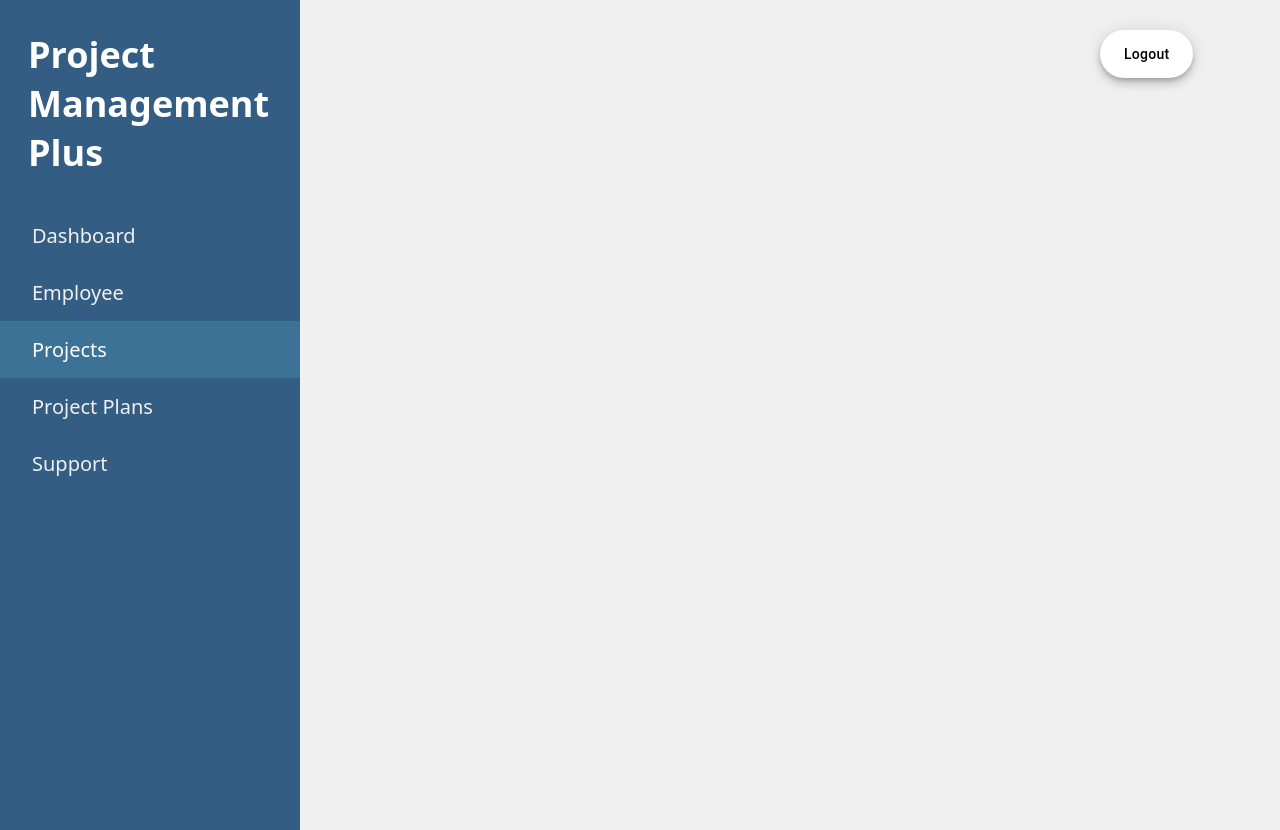
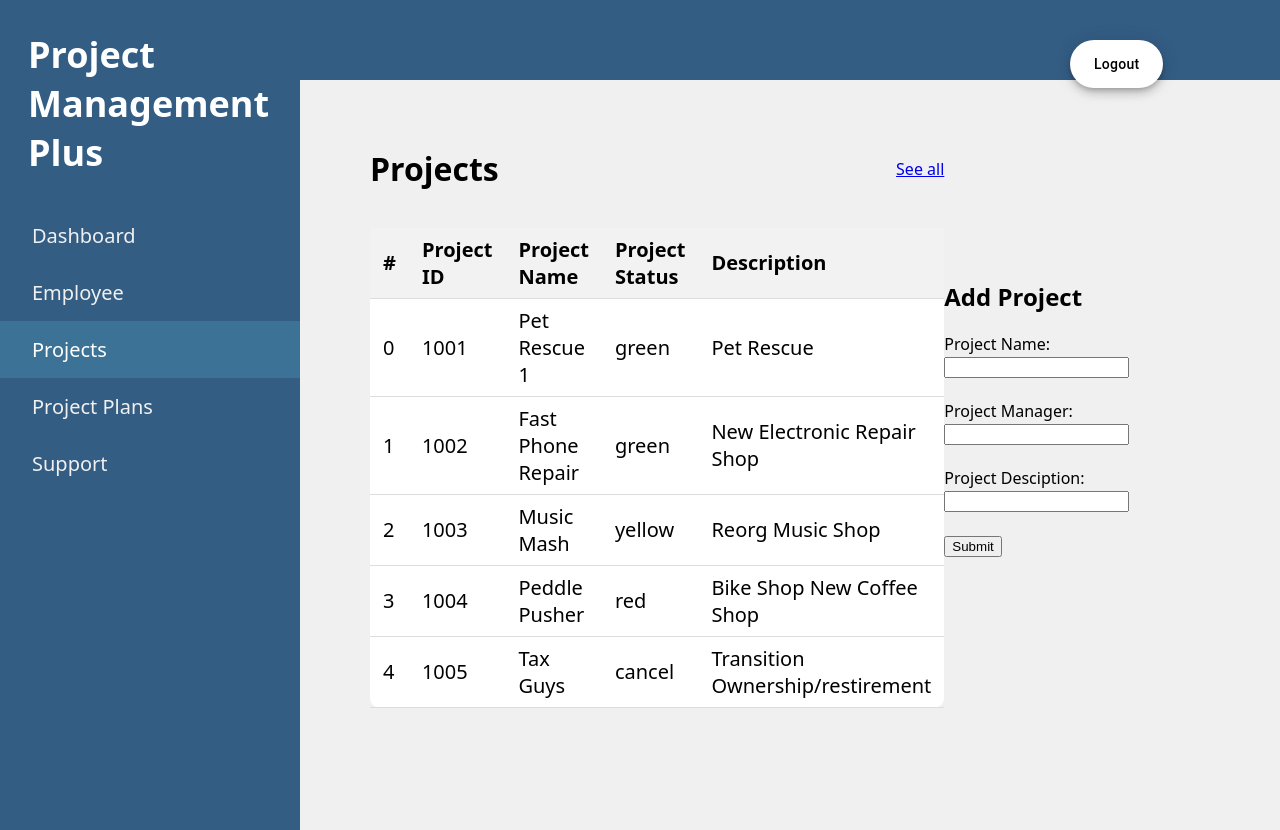
Before and after one commit to KinneyRepo/Project_Management_Application, a PHP site: page /projects.php in a window 1280 px wide. Run offline with PHP 8.4, Linux system fonts and the light colour scheme; the visitor is signed in with stand-in values (Sample User, id 1).

Commit message:
Add files via upload

```diff
--- a/projects.php
+++ b/projects.php
@@ -13,7 +13,7 @@ if (!isset($_SESSION['user_id'])) {
   	<meta name="viewport" content="width=device-width, initial-scale=1.0">
 	<title>Projects</title>
 	<link rel="stylesheet" href="css/dashboard.css" type="text/css"/>
-
+	<link rel="stylesheet" href="css/project.css" />
 </head>
 
 <body>
@@ -27,6 +27,8 @@ if (!isset($_SESSION['user_id'])) {
 		<li><a href='support.php'>Support</a></li>
 	</ul>
   </div>
+<div class="top-navbar">
+
   <div class="logout">
 	<p>
 		<form>
@@ -35,9 +37,95 @@ if (!isset($_SESSION['user_id'])) {
 	</p>
 	</div>
 
+<div class="main-body">
+
+      <div class="project_lists">
+        <div class="list1">
+          <div class="row">
+            <h1 style="font-size:10">Projects</h1>
+            <a href="#">See all</a>
+          </div>
+
+
+          <table>
+            <thead>
+              <tr>
+                <th>#</th>
+                <th>Project ID</th>
+                <th>Project Name</th>
+                <th>Project Status</th>
+                <th>Description</th>
+              </tr>
+            </thead>
+            <tbody>
+
+
+              <tr>
+                <td>0</td>
+                <td>1001</td>
+                <td>Pet Rescue 1</td>
+                <td>green</td>
+                <td>Pet Rescue</td>
+              </tr>
+
+              <tr>
+                <td>1</td>
+                <td>1002</td>
+                <td>Fast Phone Repair</td>
+                <td>green</td>
+                <td>New Electronic Repair Shop</td>
+              </tr>
+
+              <tr>
+                <td>2</td>
+                <td>1003</td>
+                <td>Music Mash</td>
+                <td>yellow</td>
+                <td>Reorg Music Shop</td>
+              </tr>
+
+              <tr>
+                <td>3</td>
+                <td>1004</td>
+                <td>Peddle Pusher</td>
+                <td>red</td>
+                <td>Bike Shop New Coffee Shop</td>
+              </tr>
+
+              <tr>
+                <td>4</td>
+                <td>1005</td>
+                <td>Tax Guys</td>
+                <td>cancel</td>
+                <td>Transition Ownership/restirement</td>
+              </tr>
+            </tbody>
+          </table>
+        </div>
+
+
+        <div class="list2">
+
+		<h2>Add Project</h2>
+    		 <form>
+        	 <label for="name">Project Name:</label>
+        	 <input type="text" id="name" name="name" required><br><br>
+
+        	 <label for="pman">Project Manager:</label>
+        	 <input type="pman" id="pman" name="pman" required><br><br>
+
+        	 <label for="pdesc">Project Desciption:</label>
+        	 <input type="pdesc" id="pdesc" name="pdesc" required><br><br>
+        	 <input type="submit" name="submit" value="Submit">
+    		</form>
+
+</div>
+</div>
+</div>
+
+
 
 
 </body>
 
-
 </html>
```
Also changed, not shown: employees.php (+88 -0 lines).
